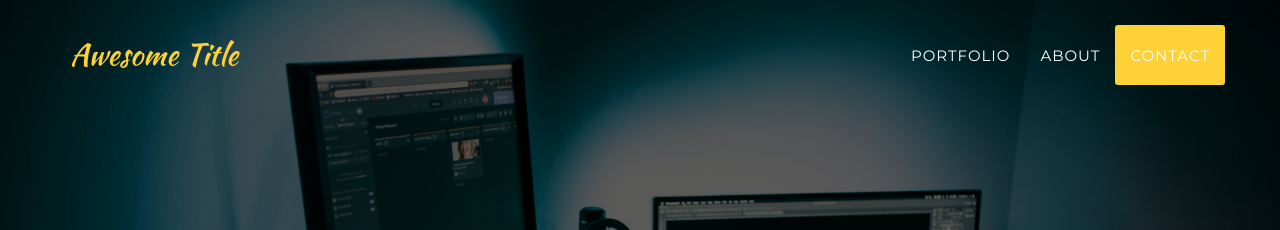
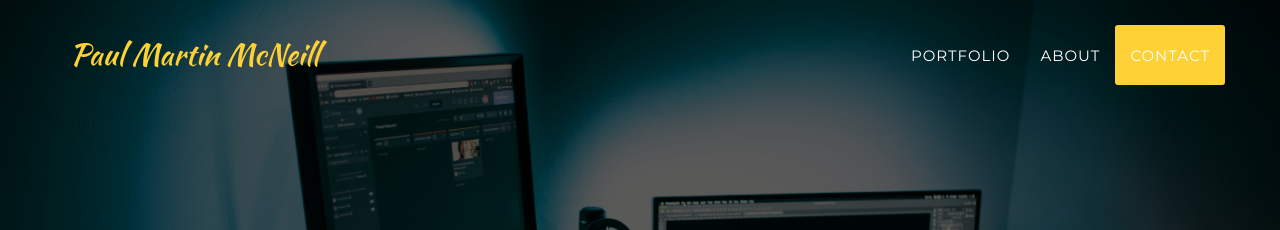
Before and after one commit to mcneillium/paulmcneill.github.io, a Jekyll site: the page built from index.html, in a window 1280 px wide. Shown: the top 230 px of the page. Built offline with Jekyll 4.4.1, drawn with Linux system fonts in a browser that asks for light colours; some web fonts are replaced.

Commit message:
Update nav-bar

```diff
--- a/_includes/header.html
+++ b/_includes/header.html
@@ -9,7 +9,7 @@
                     <span class="icon-bar"></span>
                     <span class="icon-bar"></span>
                 </button>
-                <a class="navbar-brand page-scroll" href="#page-top">{{site.title}}</a>
+                <a class="navbar-brand page-scroll" href="#page-top">Paul Martin McNeill</a>
             </div>
 
             <!-- Collect the nav links, forms, and other content for toggling -->
```
